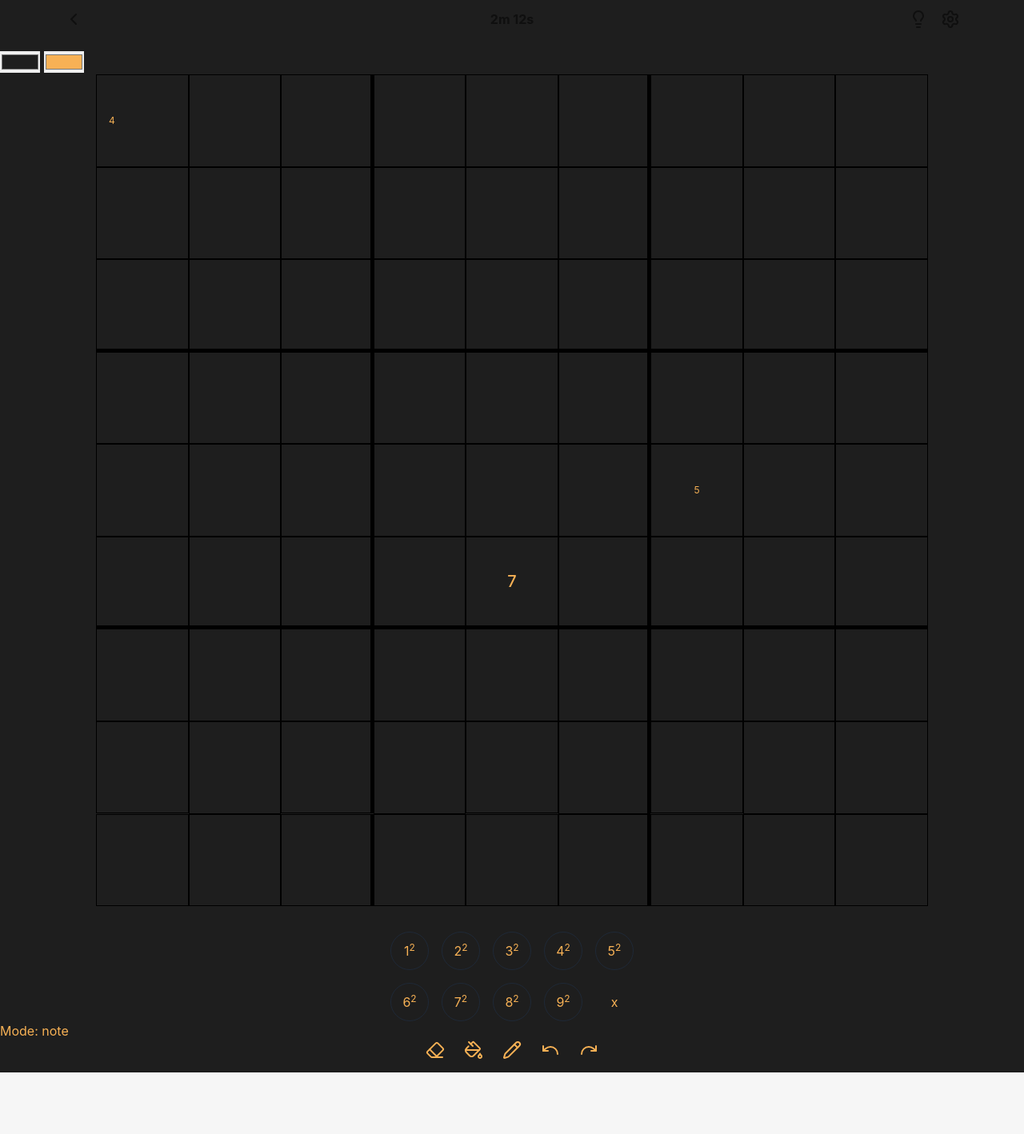
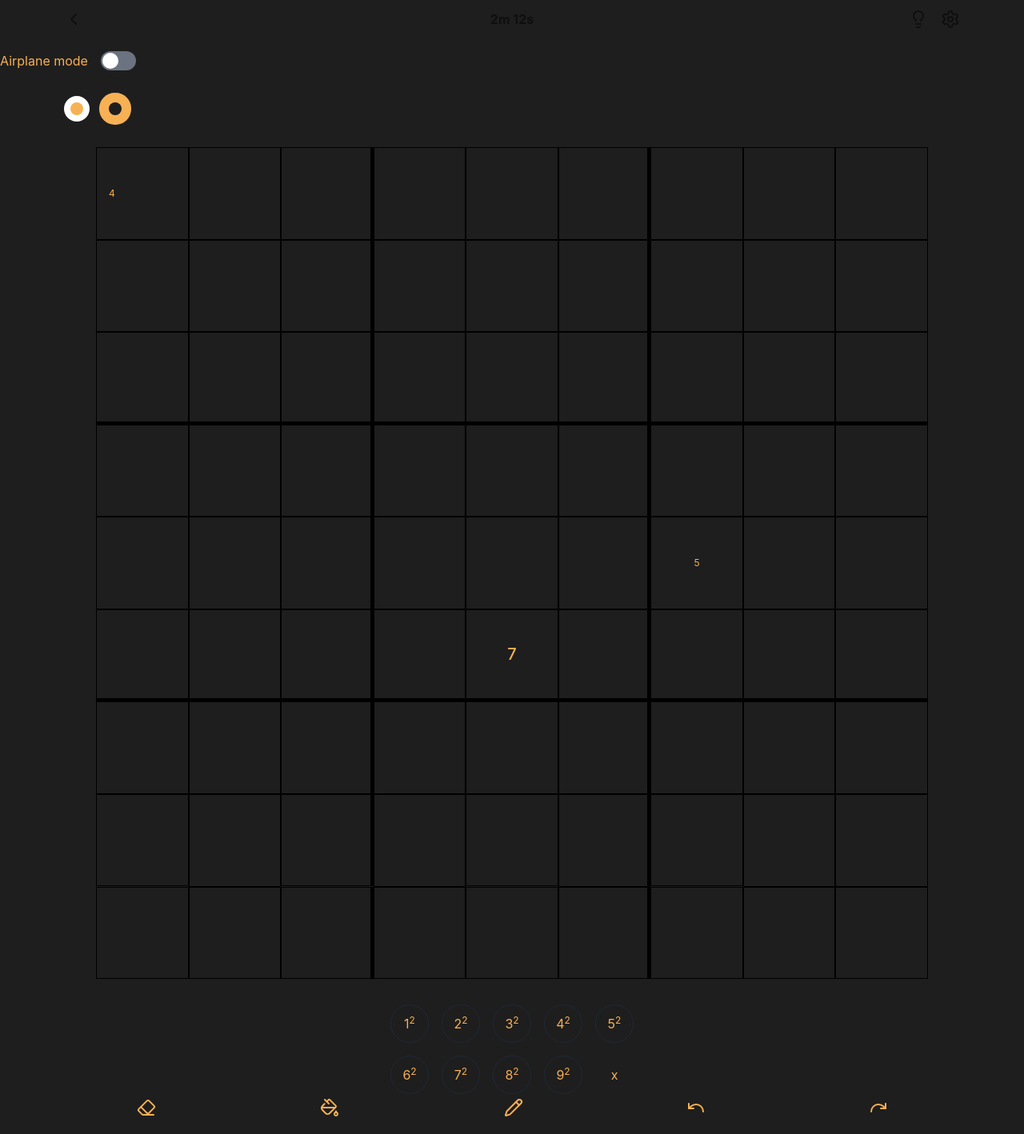
Before and after one commit to Vuurvos1/sudoku, a SvelteKit app: page / in a window 1280 px wide. Shown: the whole page at 80% size. Before the commit the page ends 1341 px from the top, so only its background shows below. Built offline with nearby package versions, Linux system fonts and the light colour scheme.

Commit message:
theme switcher

```diff
--- a/src/app.html
+++ b/src/app.html
@@ -7,6 +7,6 @@
 		%sveltekit.head%
 	</head>
 	<body data-sveltekit-preload-data="hover">
-		<div style="display: contents">%sveltekit.body%</div>
+		<div class="contents">%sveltekit.body%</div>
 	</body>
 </html>
--- a/src/lib/color.ts
+++ b/src/lib/color.ts
@@ -1,3 +1,7 @@
+function round(num: number) {
+	return Math.round(num * 100) / 100;
+}
+
 export function hexToHSL(hex: string) {
 	const result = /^#?([a-f\d]{2})([a-f\d]{2})([a-f\d]{2})$/i.exec(hex);
 
@@ -40,9 +44,9 @@ export function hexToHSL(hex: string) {
 	// TODO: round h, s, l to 2 decimal places
 	const HSL = {
 		// @ts-expect-error - h will always be assigned
-		h: h * 360,
-		s: s * 100,
-		l: l * 100
+		h: round(h * 360),
+		s: round(s * 100),
+		l: round(l * 100)
 	};
 	return HSL;
 }
--- /dev/null
+++ b/src/lib/components/Switch.svelte
@@ -0,0 +1,42 @@
+<svelte:options runes={true} />
+
+<script lang="ts">
+	let { checked = $bindable(false) }: { checked?: boolean } = $props();
+</script>
+
+<div class="flex items-center">
+	<label class="pr-4 leading-none text-accent" for="airplane-mode" id="airplane-mode-label">
+		Airplane mode
+	</label>
+	<button
+		onclick={() => {
+			checked = !checked;
+		}}
+		data-state={checked ? 'checked' : 'unchecked'}
+		class="relative h-6 cursor-pointer rounded-full bg-gray-500 transition-colors data-[state=checked]:bg-accent"
+		id="airplane-mode"
+		aria-labelledby="airplane-mode-label"
+	>
+		<span class="thumb block rounded-full bg-white transition" />
+	</button>
+	<input bind:checked type="checkbox" class="sr-only" />
+</div>
+
+<style>
+	button {
+		--w: 2.75rem;
+		--padding: 0.125rem;
+		width: var(--w);
+	}
+
+	.thumb {
+		--size: 1.25rem;
+		width: var(--size);
+		height: var(--size);
+		transform: translate(var(--padding));
+	}
+
+	[data-state='checked'] .thumb {
+		transform: translate(calc(var(--w) - var(--size) - var(--padding)));
+	}
+</style>
--- a/src/lib/stores/theme.svelte.ts
+++ b/src/lib/stores/theme.svelte.ts
@@ -1,9 +1,25 @@
 import { hexToHSL } from '$lib/color';
 
-export const theme = $state({
-	background: '#1E1E1E',
-	accent: '#F7B155'
-});
+export type Theme = {
+	id: number;
+	background: string;
+	accent: string;
+};
+
+export const themes: Record<string, Theme> = {
+	light: {
+		id: 1,
+		background: '#FFFFFF',
+		accent: '#F7B155'
+	},
+	dark: {
+		id: 2,
+		background: '#1E1E1E',
+		accent: '#F7B155'
+	}
+};
+
+export const theme = $state<Theme>({ ...themes.dark });
 
 const hslThemeStore = $derived.by(() => {
 	return {
--- a/src/routes/+layout.svelte
+++ b/src/routes/+layout.svelte
@@ -25,5 +25,6 @@
 
 	:global(body) {
 		background-color: var(--color-background);
+		transition: background 0.1s linear;
 	}
 </style>
--- a/src/routes/+page.svelte
+++ b/src/routes/+page.svelte
@@ -1,5 +1,6 @@
 <script lang="ts">
-	import { theme } from '$lib/stores/theme.svelte.ts';
+	import Switch from '$lib/components/Switch.svelte';
+	import { theme, themes } from '$lib/stores/theme.svelte.ts';
 	import {
 		UndoIcon,
 		RedoIcon,
@@ -11,7 +12,7 @@
 		LightbulbIcon
 	} from 'lucide-svelte';
 
-	let mode = $state<'fill' | 'note' | 'color'>('note');
+	let mode = $state<'fill' | 'note' | 'color' | ''>('');
 
 	const sudokuGrid = $state([
 		[0, 0, 0, 0, 0, 0, 0, 0, 0],
@@ -97,8 +98,35 @@
 <main class="py-4 text-accent">
 	<!-- Base color scheme dark, light, adapt to system -->
 
-	<input type="color" bind:value={theme.background} />
-	<input type="color" bind:value={theme.accent} />
+	<Switch />
+
+	<!-- <input type="color" bind:value={theme.background} />
+	<input type="color" bind:value={theme.accent} /> -->
+
+	<div class="container my-8 flex flex-row gap-4">
+		{#each Object.entries(themes) as [key, value]}
+			<button
+				class:active={theme.id === value.id}
+				style="background:{value.background}"
+				class="grid h-8 w-8 place-items-center rounded-full transition duration-200"
+				onclick={() => {
+					theme.background = value.background;
+					theme.accent = value.accent;
+					theme.id = value.id;
+				}}
+			>
+				<div
+					style="background:{value.accent}"
+					class="grid h-4 w-4 place-items-center rounded-full outline-0 transition duration-200"
+				>
+					<div
+						style="background:{value.background}"
+						class="h-4 w-4 scale-0 rounded-full transition duration-200"
+					></div>
+				</div>
+			</button>
+		{/each}
+	</div>
 
 	<div class="container">
 		<div class="sudoku mb-8">
@@ -155,46 +183,99 @@
 		<button>x</button>
 	</div>
 
-	<p>Mode: {mode}</p>
-	<div class="flex flex-row justify-center gap-6">
+	<div class="container flex flex-row justify-center gap-6">
 		<button
+			class="grid w-full place-items-center rounded-full border border-transparent py-1 transition"
 			aria-label="erase"
 			onclick={() => {
 				// mode = 'erase';
+				mode = '';
 			}}
 		>
 			<EraserIcon />
 		</button>
 
 		<button
+			class="grid w-full place-items-center rounded-full border border-transparent py-1 transition"
+			class:bg-accent={mode === 'color'}
+			class:border-accent={mode === 'color'}
+			class:text-background={mode === 'color'}
 			aria-label="coloring"
 			onclick={() => {
-				mode = 'color';
+				if (mode === 'color') {
+					mode = '';
+				} else {
+					mode = 'color';
+				}
 			}}
 		>
-			<PaintBucketIcon />
+			<PaintBucketIcon class="transition" />
 		</button>
 
 		<button
+			class="grid w-full place-items-center rounded-full border border-transparent py-1 transition"
+			class:bg-accent={mode === 'note'}
+			class:border-accent={mode === 'note'}
+			class:text-background={mode === 'note'}
 			aria-label="note"
 			onclick={() => {
-				mode = 'note';
+				if (mode === 'note') {
+					mode = '';
+				} else {
+					mode = 'note';
+				}
 			}}
 		>
-			<PencilIcon />
+			<PencilIcon class="transition" />
 		</button>
 
-		<button aria-label="undo">
+		<button
+			class="grid w-full place-items-center rounded-full py-1 transition"
+			aria-label="undo"
+			onclick={() => {
+				mode = '';
+			}}
+		>
 			<UndoIcon />
 		</button>
 
-		<button aria-label="redo">
+		<button
+			class="grid w-full place-items-center rounded-full py-1 transition"
+			aria-label="redo"
+			onclick={() => {
+				mode = '';
+			}}
+		>
 			<RedoIcon />
 		</button>
 	</div>
 </main>
 
 <style lang="postcss">
+	.d1 {
+		background-color: var(--color-accent);
+	}
+
+	.d2 {
+		background-color: var(--color-accent-1);
+	}
+
+	.d3 {
+		background-color: var(--color-accent-2);
+	}
+
+	button.active > div {
+		box-shadow: 0 0 0 12px var(--color-accent);
+	}
+
+	button.active > div > div {
+		transform: scale(1);
+		transition-delay: 0.075s;
+		/* width: 4px;
+		height: 4px; */
+		/* box-shadow: 0 0 0 4px var(--color-background); */
+	}
+
 	.options {
 		grid-template-columns: repeat(5, min-content);
 	}
--- a/tailwind.config.js
+++ b/tailwind.config.js
@@ -15,7 +15,11 @@ export default {
 		extend: {
 			colors: {
 				background: 'hsl(var(--color-background-hsl) / <alpha-value>)',
-				accent: 'hsl(var(--color-accent-hsl) / <alpha-value>)'
+				accent: {
+					DEFAULT: 'hsl(var(--color-accent-hsl) / <alpha-value>)',
+					1: 'var(--color-accent-1)',
+					2: 'var(--color-accent-2)'
+				}
 			}
 		}
 	},
```
Also changed, not shown: package.json (+4 -4 lines), src/lib/themes.ts (added), src/lib/utils.ts (added), 1 other file (tests, documents, lock files or other folders).
